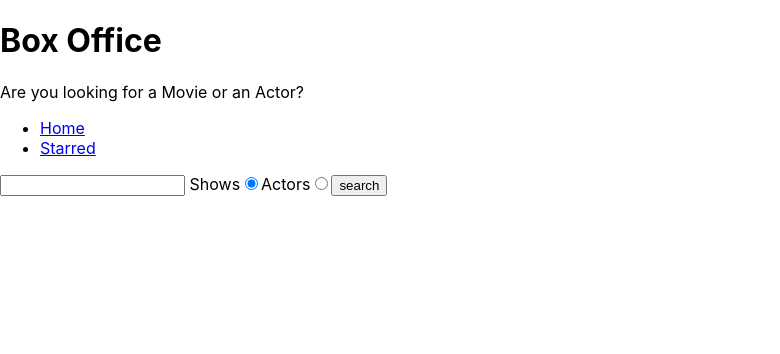
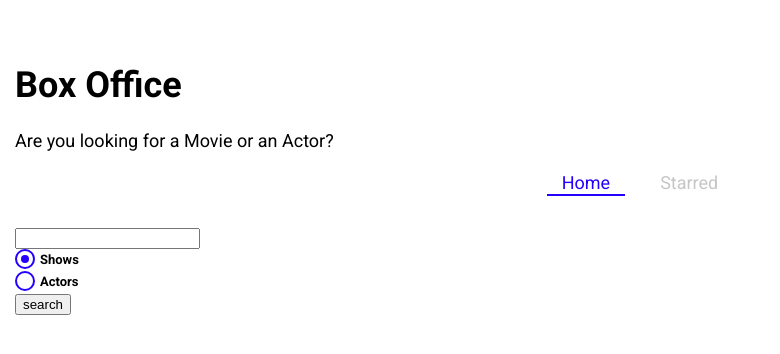
Before and after one commit to Nktech-Official/box-office, a React (Create React App) app: page / in a window 1280 px wide. Shown: the top 354 px of the page, without its empty margins (0-780 px from the left). Built offline with nearby package versions, Linux system fonts and the light colour scheme.

Commit message:
used styled-components for styling

```diff
--- a/package.json
+++ b/package.json
@@ -8,6 +8,7 @@
     "react-dom": "^18.2.0",
     "react-router-dom": "^6.11.2",
     "react-scripts": "5.0.1",
+    "styled-components": "^6.0.0-rc.3",
     "web-vitals": "^2.1.4",
     "workbox-background-sync": "^6.6.0",
     "workbox-broadcast-update": "^6.6.0",
--- a/public/index.html
+++ b/public/index.html
@@ -1,5 +1,6 @@
 <!DOCTYPE html>
 <html lang="en">
+
 <head>
   <meta charset="utf-8" />
   <link rel="icon" href="%PUBLIC_URL%/favicon.ico" />
@@ -21,8 +22,10 @@
       work correctly both with client-side routing and a non-root public URL.
       Learn how to configure a non-root public URL by running `npm run build`.
     -->
-    <title>React App</title>
+  <link href="https://fonts.googleapis.com/css?family=Roboto:300,400,700,&display=swap" rel="stylesheet" />
+  <title>Box Office</title>
 </head>
+
 <body>
   <noscript>You need to enable JavaScript to run this app.</noscript>
   <div id="root"></div>
@@ -37,4 +40,5 @@
       To create a production bundle, use `npm run build` or `yarn build`.
     -->
 </body>
+
 </html>
--- a/src/App.jsx
+++ b/src/App.jsx
@@ -4,11 +4,14 @@
 import Starred from './pages/Starred';
 import MainPageLayout from './components/MainPageLayout';
 import Show from './pages/Show';
+import { GolobalThemes } from './theme';
 
 const queryClinet = new QueryClient();
+
 function App() {
   return (
     <QueryClientProvider client={queryClinet}>
+      <GolobalThemes>
         <BrowserRouter>
           <Routes>
             <Route element={<MainPageLayout />}>
@@ -35,22 +38,9 @@
                 </div>
               }
             />
-
-          {/* <Route path="/" element={<App />}>
-          <Route index element={<Home />} />
-          <Route path="teams" element={<Teams />}>
-            <Route path=":teamId" element={<Team />} />
-            <Route path="new" element={<NewTeamForm />} />
-            <Route index element={<LeagueStandings />} />
-          </Route>
-        </Route>
-        <Route element={<PageLayout />}>
-          <Route path="/privacy" element={<Privacy />} />
-          <Route path="/tos" element={<Tos />} />
-        </Route>
-        <Route path="contact-us" element={<Contact />} /> */}
           </Routes>
         </BrowserRouter>
+      </GolobalThemes>
     </QueryClientProvider>
   );
 }
--- /dev/null
+++ b/src/components/CoustomRadio.jsx
@@ -0,0 +1,57 @@
+import { styled } from 'styled-components';
+
+export default function CoustomRadio({ label, ...inputProps }) {
+  return (
+    <StyledRadio>
+      {label}
+      <input {...inputProps} />
+      <span></span>
+    </StyledRadio>
+  );
+}
+
+const StyledRadio = styled.label`
+  display: block;
+  position: relative;
+  padding-left: 25px;
+  cursor: pointer;
+  font-size: 13px;
+  user-select: none;
+  font-weight: 700;
+  line-height: 1.65;
+  input {
+    position: absolute;
+    opacity: 0;
+    cursor: pointer;
+  }
+  span {
+    position: absolute;
+    top: 0;
+    left: 0;
+    height: 16px;
+    width: 16px;
+    background-color: #fff;
+    border: 2px solid ${({ theme }) => theme.mainColors.blue};
+    border-radius: 50%;
+  }
+  input:checked ~ span {
+    background-color: #fff;
+    border: 2px solid ${({ theme }) => theme.mainColors.blue};
+  }
+  span:after {
+    content: '';
+    position: absolute;
+    display: none;
+  }
+  input:checked ~ span:after {
+    display: block;
+  }
+  span:after {
+    top: 4px;
+    left: 4px;
+    width: 8px;
+    height: 8px;
+    border-radius: 50%;
+    background: ${({ theme }) => theme.mainColors.blue};
+  }
+`;
--- a/src/components/Navs.jsx
+++ b/src/components/Navs.jsx
@@ -1,4 +1,5 @@
-import { Link } from 'react-router-dom';
+import { NavLink } from 'react-router-dom';
+import styled from 'styled-components';
 
 const LINKS = [
   {
@@ -14,15 +15,57 @@
 export default function Navs() {
   return (
     <div>
-      <ul>
+      <NavList>
         {LINKS.map(item => {
           return (
             <li key={item.to}>
-              <Link to={item.to}>{item.text}</Link>
+              <LinkStyled to={item.to}>{item.text}</LinkStyled>
             </li>
           );
         })}
-      </ul>
+      </NavList>
     </div>
   );
 }
+
+const NavList = styled.ul`
+  display: flex;
+  justify-content: center;
+  list-style: none;
+  margin: 0 0 30px;
+  padding: 0;
+  li {
+    margin: 0 10px;
+  }
+`;
+
+const LinkStyled = styled(NavLink)`
+  display: block;
+  padding: 3px 15px;
+  position: relative;
+  text-decoration: none;
+  color: ${({ theme }) => theme.mainColors.gray};
+  &.active {
+    color: ${({ theme }) => theme.mainColors.blue};
+    &:after {
+      content: '';
+      position: absolute;
+      display: block;
+      height: 2px;
+      left: 0%;
+      bottom: 0;
+      background-color: ${({ theme }) => theme.mainColors.blue};
+      animation: slide-in 0.3s ease-in forwards;
+      @keyframes slide-in {
+        from {
+          left: 50%;
+          width: 0;
+        }
+        to {
+          left: 0%;
+          width: 100%;
+        }
+      }
+    }
+  }
+`;
--- a/src/components/SearchForm.jsx
+++ b/src/components/SearchForm.jsx
@@ -1,5 +1,6 @@
 import { useState } from 'react';
 import { useSearchStr } from '../lib/useSearchStr';
+import CoustomRadio from './CoustomRadio';
 
 export default function SearchForm({ onSearch }) {
   const [searchQuery, setSearchQuery] = useSearchStr('');
@@ -28,26 +29,22 @@
         id="search-box"
         onChange={onSearchInputChange}
       />{' '}
-      <label>
-        Shows
-        <input
+      <CoustomRadio
+        label="Shows"
         type="radio"
         name="search-option"
         value="shows"
         onChange={onRadioChange}
         checked={searchOption === 'shows'}
       />
-      </label>
-      <label>
-        Actors
-        <input
+      <CoustomRadio
+        label="Actors"
         type="radio"
         name="search-option"
         value="actors"
         onChange={onRadioChange}
         checked={searchOption === 'actors'}
       />
-      </label>
       <button type="submit">search</button>
     </form>
   );
--- a/src/index.css
+++ /dev/null
@@ -1,13 +0,0 @@
-body {
-  margin: 0;
-  font-family: -apple-system, BlinkMacSystemFont, 'Segoe UI', 'Roboto', 'Oxygen',
-    'Ubuntu', 'Cantarell', 'Fira Sans', 'Droid Sans', 'Helvetica Neue',
-    sans-serif;
-  -webkit-font-smoothing: antialiased;
-  -moz-osx-font-smoothing: grayscale;
-}
-
-code {
-  font-family: source-code-pro, Menlo, Monaco, Consolas, 'Courier New',
-    monospace;
-}
--- a/src/index.jsx
+++ b/src/index.jsx
@@ -1,6 +1,5 @@
 import React from 'react';
 import ReactDOM from 'react-dom/client';
-import './index.css';
 import App from './App';
 import * as serviceWorkerRegistration from './serviceWorkerRegistration';
 import reportWebVitals from './reportWebVitals';
--- /dev/null
+++ b/src/theme.jsx
@@ -0,0 +1,30 @@
+import { ThemeProvider, createGlobalStyle } from 'styled-components';
+
+const theme = {
+  fontFamily: 'Roboto, sans-serif',
+  mainColors: {
+    blue: '#2400ff',
+    gray: '#c6c6c6',
+    dark: '#353535',
+  },
+};
+
+const GlobalStyles = createGlobalStyle`
+    body {
+      font-family: ${({ theme }) => theme.fontFamily};
+      font-size: 18px;
+      margin: 0;
+      padding-top: 40px;
+      padding-left: 15px;
+      padding-right: 15px;
+    }
+  `;
+
+export const GolobalThemes = ({ children }) => {
+  return (
+    <ThemeProvider theme={theme}>
+      <GlobalStyles />
+      {children}
+    </ThemeProvider>
+  );
+};
```
Also changed, not shown: 1 other file (tests, documents, lock files or other folders). Lines whose indentation alone changed are shown as unchanged.
